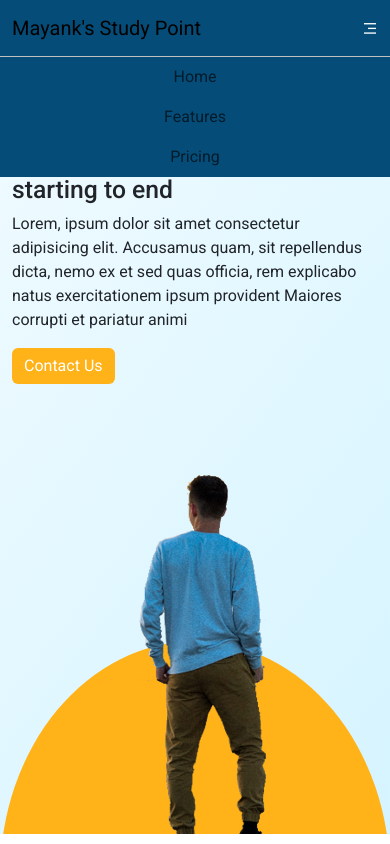
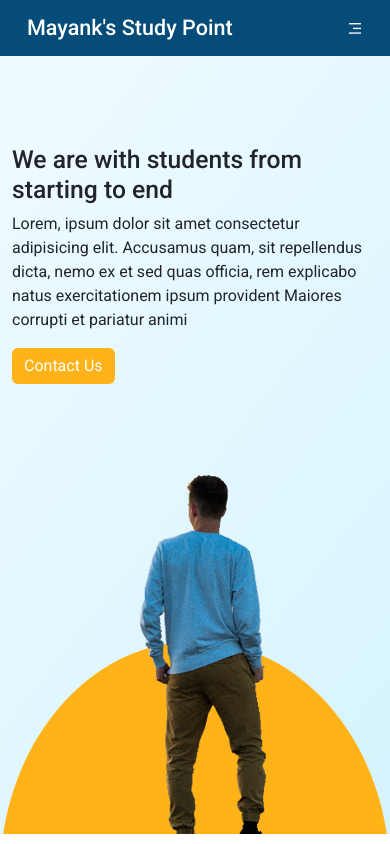
Before and after one commit to AmitShawGit/Mayank_Study_Point_MERN, a React (Create React App) app: page / in a window 390 px wide. Shown: the top 844 px of the page. Built offline with nearby package versions, Linux system fonts and the light colour scheme.

Commit message:
menu responsive done

```diff
--- a/src/components/header/Header.jsx
+++ b/src/components/header/Header.jsx
@@ -1,32 +1,29 @@
-import React, { useState} from 'react';
-import Container from 'react-bootstrap/Container';
-import Nav from 'react-bootstrap/Nav';
-import Navbar from 'react-bootstrap/Navbar';
+import React,{useState} from 'react';
 import './header.scss'
-
-
-const Header = () => {
-  let [menu, setMenu] = useState(true);
-
-
-  return (
+import ContentWrapper from '../wrapper/ContentWrapper';
+let Header = ()=>{
+let [menu,setMenu]=useState(false);
+  return(
     <>
-      <Navbar className='navbar'>
-        <Container>
-          <Navbar.Brand href="#home">Mayank's Study Point</Navbar.Brand>
-          <Nav className={`responsive ${menu ? "show" : "hide"}`} >
-            <Nav.Link href="#home">Home</Nav.Link>
-            <Nav.Link href="#features">Features</Nav.Link>
-            <Nav.Link href="#pricing">Pricing</Nav.Link>
-          </Nav>
-          <div className="toggle-button">
-            <i className="ri-menu-3-fill" onClick={() => setMenu(prev => !prev)}></i>
-          </div>
-        </Container>
-      </Navbar>
-
+<header>
+  <nav className='navbar space-around align-center'>
+    <ContentWrapper>
+    <div className="logo-section">
+      <h4 className='mb-0'>Mayank's Study Point</h4>
+    </div>
+    <div className="menu">
+      <ul className={`nav-menu ${menu ? "show" : ""}`}>
+        <li className='nav-items'>Home</li>
+        <li className='nav-items'>Home</li>
+        <li className='nav-items'>Home</li>
+        <li className='nav-items'>Home</li>
+      </ul>
+      <i class="ri-menu-3-line bar-btn" onClick={()=> {setMenu(prev => !prev)}}></i>
+    </div>
+    </ContentWrapper>
+  </nav>
+  </header>
     </>
-  );
+  )
 }
-
 export default Header;
--- a/src/components/header/header.scss
+++ b/src/components/header/header.scss
@@ -1,46 +1,44 @@
 @import '../../mixins.scss';
 
-.navbar {
-    background: transparent;
-    color: $dark;
-
-    @include lg {
-        background-color: $blue-dark !important;
-        color: $white;
+.space-around{
+    justify-content: space-around;
+    padding: 15px !important;
+    @include lg{
+    background-color: $blue-dark;
+    color: $white;
     }
 }
-.toggle-button {
+.align-center{
+    display: flex !important;
+    align-items: center !important;
+}
+.nav-menu{
+    list-style: none;
+    display: inline-flex;
+    justify-content: space-around;
+    margin-bottom: 0;
+    @include lg{
+        display: none;
+        position: absolute;
+        background-color: #054d78;
+        width: 100%;
+        z-index: 9;
+        left: 0;
+        margin-top: 2.2rem;
+        text-align: center;
+    }
+    .nav-items{
+        margin-right: 2rem;
+        font-weight: 400;
+
+    }
+}
+.bar-btn{
     display: none;
-
-    @include lg {
+    @include lg{
         display: block;
     }
 }
-.navbar-nav{
-    display: none;
+.show{
+    display: block;
 }
-.hide {
-    display: none  !important;
-}
-.show{
-    display: flex !important;
-}
-
-.responsive {
-
- @include lg{
-        position: absolute;
-        flex-direction: column !important;
-        text-align: center;
-        margin-top: 17%;
-        width: 100%;
-        background: $blue-dark;
-        border-top: 1px solid silver;
-        margin-top: 11rem;
-        left: 0;
-
-    }
- @include xl{
-display: flex ;
- }
-}
```
